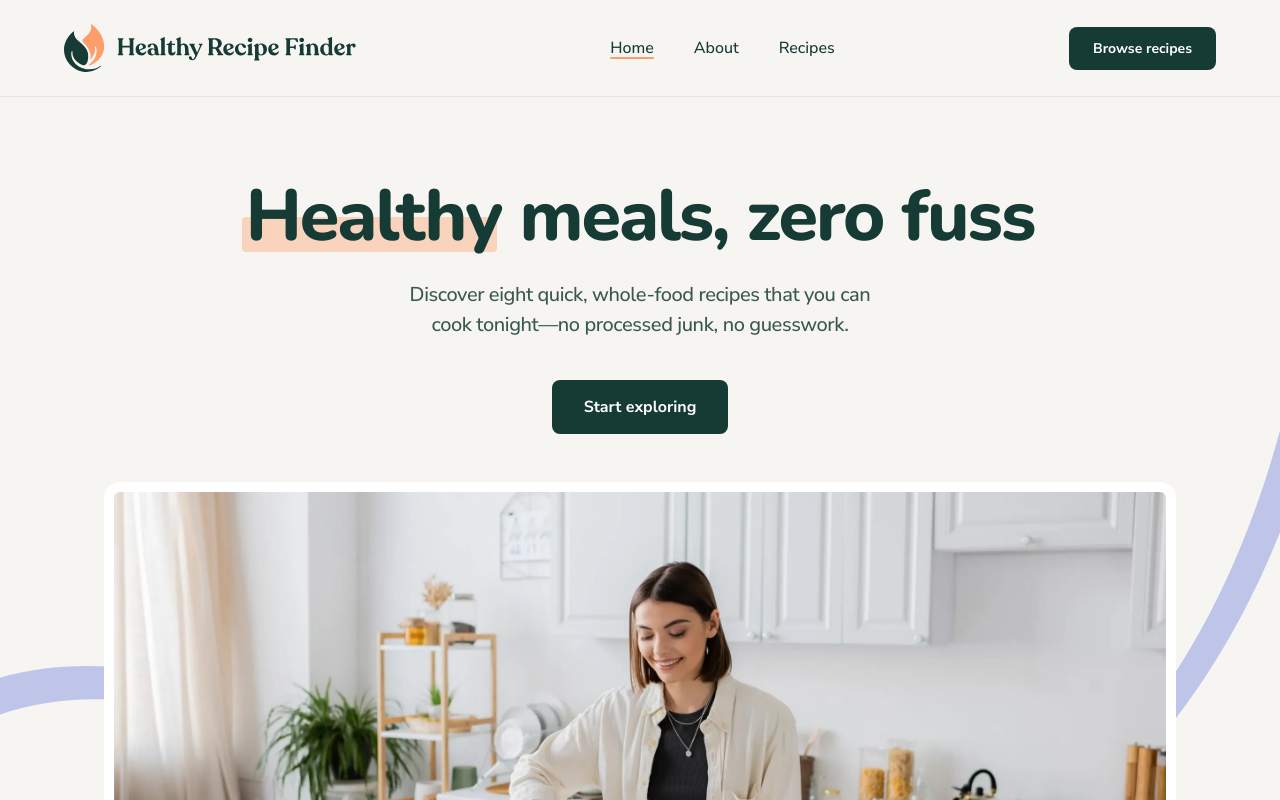
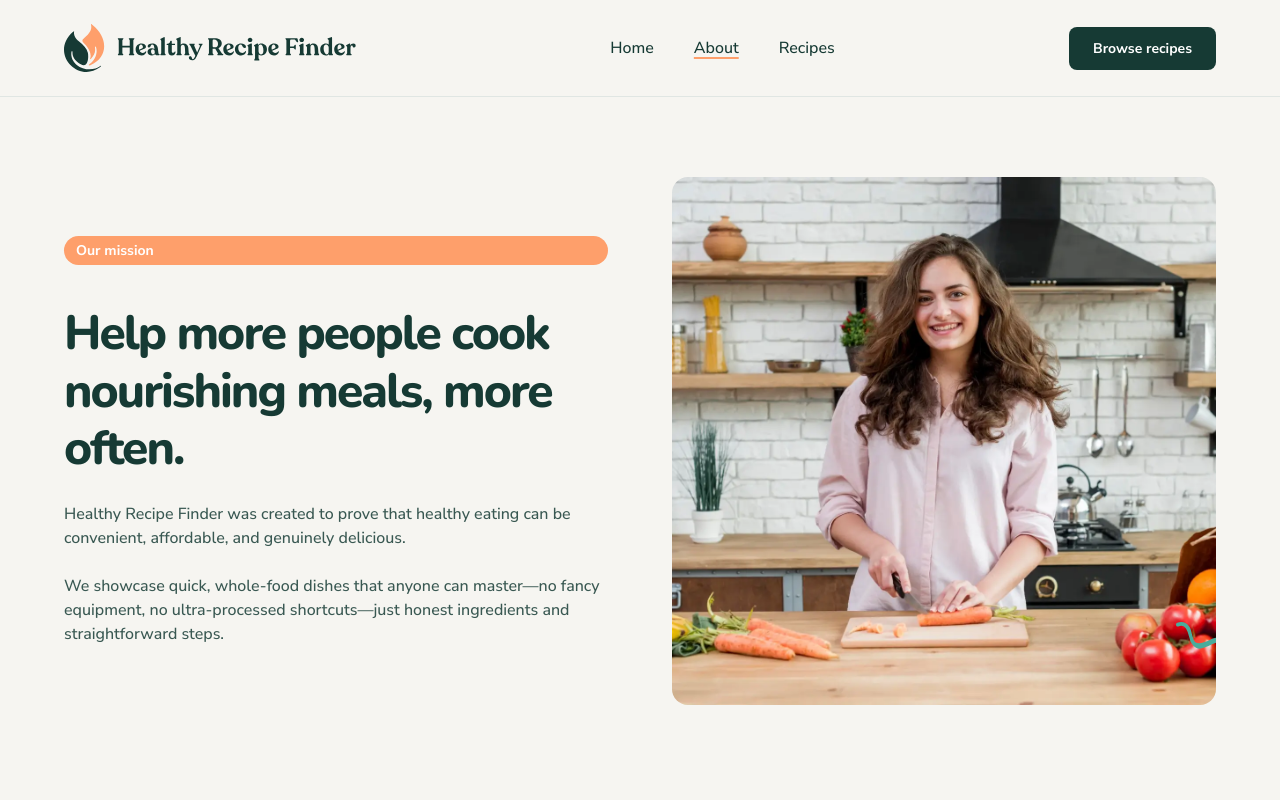
Before and after one commit to axoo01/recipe-finder, an Angular app: page / in a window 1280 px wide. Both pictures are taken after a click on the link "About". Shown: the top 800 px of the page. Built offline with nearby package versions, Linux system fonts and the light colour scheme.

Commit message:
feat: implement About page with signal-driven view switching
Adds AboutComponent with four content sections (mission, why we exist,
food philosophy, beyond the plate). Extends AppView to include 'about'
and wires the navbar About link to toggle the view.

```diff
--- a/src/app/app.component.html
+++ b/src/app/app.component.html
@@ -1,6 +1,7 @@
 <app-navbar
   [currentView]="currentView()"
   (homeClick)="showHome()"
+  (aboutClick)="showAbout()"
   (recipesClick)="showRecipes()"
 />
 
@@ -8,6 +9,12 @@
   <app-hero (browseClick)="showRecipes()" />
   <app-features />
   <app-real-life />
+  <app-cta (browseClick)="showRecipes()" />
+  <app-footer />
+}
+
+@if (currentView() === 'about') {
+  <app-about />
   <app-cta (browseClick)="showRecipes()" />
   <app-footer />
 }
--- a/src/app/app.component.ts
+++ b/src/app/app.component.ts
@@ -8,8 +8,9 @@ import { RealLifeComponent } from './components/real-life/real-life.component';
 import { RecipesComponent } from './components/recipes/recipes.component';
 import { CtaComponent } from './components/cta/cta.component';
 import { FooterComponent } from './components/footer/footer.component';
+import { AboutComponent } from './components/about/about.component';
 
-export type AppView = 'home' | 'recipes';
+export type AppView = 'home' | 'recipes' | 'about';
 
 @Component({
   selector: 'app-root',
@@ -23,6 +24,7 @@ export type AppView = 'home' | 'recipes';
     RecipesComponent,
     CtaComponent,
     FooterComponent,
+    AboutComponent,
   ],
 })
 export class AppComponent {
@@ -70,6 +72,11 @@ export class AppComponent {
     window.scrollTo({ top: 0, behavior: 'smooth' });
   }
 
+  showAbout(): void {
+    this.currentView.set('about');
+    window.scrollTo({ top: 0, behavior: 'smooth' });
+  }
+
   showRecipes(): void {
     this.currentView.set('recipes');
     window.scrollTo({ top: 0, behavior: 'smooth' });
--- /dev/null
+++ b/src/app/components/about/about.component.html
@@ -0,0 +1,75 @@
+<div class="about">
+
+  <section class="mission">
+    <div class="about-container mission-grid">
+      <div class="mission-text">
+        <span class="badge">Our mission</span>
+        <h2>Help more people cook nourishing meals, more often.</h2>
+        <p>Healthy Recipe Finder was created to prove that healthy eating can be convenient, affordable, and genuinely delicious.</p>
+        <p>We showcase quick, whole-food dishes that anyone can master—no fancy equipment, no ultra-processed shortcuts—just honest ingredients and straightforward steps.</p>
+      </div>
+      <div class="mission-image">
+        <picture>
+          <source media="(min-width: 768px)" srcset="assets/images/image-about-our-mission-large.webp">
+          <img src="assets/images/image-about-our-mission-small.webp" alt="Person preparing healthy food in a bright kitchen">
+        </picture>
+        <img src="assets/images/pattern-squiggle-2.svg" alt="" aria-hidden="true" class="mission-squiggle">
+      </div>
+    </div>
+  </section>
+
+  <section class="why-we-exist">
+    <div class="about-container split-grid">
+      <h2>Why we exist</h2>
+      <ul class="item-list">
+        @for (item of whyWeExist; track item.title) {
+          <li class="item">
+            <img src="assets/images/icon-bullet-point.svg" alt="" class="item-icon">
+            <div>
+              <h3>{{ item.title }}</h3>
+              <p>{{ item.body }}</p>
+            </div>
+          </li>
+        }
+      </ul>
+    </div>
+  </section>
+
+  <section class="food-philosophy">
+    <div class="about-container split-grid">
+      <h2>Our food philosophy</h2>
+      <ul class="item-list">
+        @for (item of foodPhilosophy; track item.title) {
+          <li class="item">
+            <img src="assets/images/icon-bullet-point.svg" alt="" class="item-icon">
+            <div>
+              <h3>{{ item.title }}</h3>
+              <p>{{ item.body }}</p>
+            </div>
+          </li>
+        }
+      </ul>
+    </div>
+  </section>
+
+  <section class="beyond">
+    <div class="about-container beyond-grid">
+      <div class="beyond-text">
+        <h2>Beyond the plate</h2>
+        <p>We believe food is a catalyst for community and well-being. By sharing approachable recipes, we hope to:</p>
+        <ul class="beyond-list">
+          @for (item of beyondThePlate; track item) {
+            <li>{{ item }}</li>
+          }
+        </ul>
+      </div>
+      <div class="beyond-image">
+        <picture>
+          <source media="(min-width: 768px)" srcset="assets/images/image-about-beyond-the-plate-large.webp">
+          <img src="assets/images/image-about-beyond-the-plate-small.webp" alt="Family cooking together in a bright kitchen">
+        </picture>
+      </div>
+    </div>
+  </section>
+
+</div>
--- /dev/null
+++ b/src/app/components/about/about.component.scss
@@ -0,0 +1,237 @@
+:host {
+  display: block;
+}
+
+.about-container {
+  max-width: 1200px;
+  margin: 0 auto;
+}
+
+// ── Shared grid layouts ──────────────────────────────────────
+
+.mission-grid {
+  display: grid;
+  grid-template-columns: 1fr 1fr;
+  gap: var(--spacing-800);
+  align-items: center;
+}
+
+.split-grid {
+  display: grid;
+  grid-template-columns: 1fr 1fr;
+  gap: var(--spacing-800);
+  align-items: start;
+}
+
+.beyond-grid {
+  display: grid;
+  grid-template-columns: 1fr 1fr;
+  gap: var(--spacing-800);
+  align-items: center;
+}
+
+// ── Section padding ──────────────────────────────────────────
+
+.mission,
+.why-we-exist,
+.food-philosophy,
+.beyond {
+  padding: var(--spacing-1000) var(--spacing-800);
+}
+
+// ── Mission ──────────────────────────────────────────────────
+
+.badge {
+  display: inline-block;
+  background-color: var(--color-orange-500);
+  color: var(--color-neutral-0);
+  font-family: var(--font-nunito-sans);
+  font-weight: 700;
+  font-size: 14px;
+  line-height: 150%;
+  padding: var(--spacing-050) var(--spacing-150);
+  border-radius: var(--radius-full);
+  margin-bottom: var(--spacing-200);
+}
+
+.mission-text {
+  display: flex;
+  flex-direction: column;
+  gap: var(--spacing-300);
+
+  h2 {
+    font-family: var(--font-nunito);
+    font-weight: 800;
+    font-size: 48px;
+    line-height: 120%;
+    letter-spacing: -2px;
+    color: var(--color-neutral-900);
+  }
+
+  p {
+    font-family: var(--font-nunito-sans);
+    font-weight: 500;
+    font-size: 16px;
+    line-height: 150%;
+    color: var(--color-neutral-600);
+  }
+}
+
+.mission-image {
+  position: relative;
+  border-radius: var(--radius-16);
+  overflow: hidden;
+
+  picture,
+  img:not(.mission-squiggle) {
+    width: 100%;
+    height: 100%;
+    object-fit: cover;
+    display: block;
+  }
+
+  .mission-squiggle {
+    position: absolute;
+    bottom: var(--spacing-400);
+    right: calc(-1 * var(--spacing-400));
+    width: 72px;
+    pointer-events: none;
+  }
+}
+
+// ── Why we exist / Food philosophy ──────────────────────────
+
+.why-we-exist h2,
+.food-philosophy h2 {
+  font-family: var(--font-nunito);
+  font-weight: 800;
+  font-size: 48px;
+  line-height: 120%;
+  letter-spacing: -2px;
+  color: var(--color-neutral-900);
+  position: sticky;
+  top: var(--spacing-400);
+}
+
+.item-list {
+  display: flex;
+  flex-direction: column;
+  gap: var(--spacing-500);
+  list-style: none;
+  padding: 0;
+  margin: 0;
+}
+
+.item {
+  display: flex;
+  gap: var(--spacing-200);
+  align-items: flex-start;
+
+  .item-icon {
+    width: 20px;
+    height: 20px;
+    flex-shrink: 0;
+    margin-top: 3px;
+  }
+
+  h3 {
+    font-family: var(--font-nunito-sans);
+    font-weight: 700;
+    font-size: 18px;
+    line-height: 150%;
+    color: var(--color-neutral-900);
+    margin-bottom: var(--spacing-100);
+  }
+
+  p {
+    font-family: var(--font-nunito-sans);
+    font-weight: 500;
+    font-size: 16px;
+    line-height: 150%;
+    color: var(--color-neutral-600);
+  }
+}
+
+// ── Beyond the plate ─────────────────────────────────────────
+
+.beyond-text {
+  display: flex;
+  flex-direction: column;
+  gap: var(--spacing-300);
+
+  h2 {
+    font-family: var(--font-nunito);
+    font-weight: 800;
+    font-size: 48px;
+    line-height: 120%;
+    letter-spacing: -2px;
+    color: var(--color-neutral-900);
+  }
+
+  p {
+    font-family: var(--font-nunito-sans);
+    font-weight: 500;
+    font-size: 16px;
+    line-height: 150%;
+    color: var(--color-neutral-600);
+  }
+}
+
+.beyond-list {
+  list-style: disc;
+  padding-left: var(--spacing-300);
+  display: flex;
+  flex-direction: column;
+  gap: var(--spacing-100);
+
+  li {
+    font-family: var(--font-nunito-sans);
+    font-weight: 500;
+    font-size: 16px;
+    line-height: 150%;
+    color: var(--color-neutral-600);
+  }
+}
+
+.beyond-image {
+  border-radius: var(--radius-16);
+  overflow: hidden;
+
+  picture,
+  img {
+    width: 100%;
+    height: 100%;
+    object-fit: cover;
+    display: block;
+  }
+}
+
+// ── Responsive ───────────────────────────────────────────────
+
+@media (max-width: 768px) {
+  .mission,
+  .why-we-exist,
+  .food-philosophy,
+  .beyond {
+    padding: var(--spacing-800) var(--spacing-400);
+  }
+
+  .mission-grid,
+  .split-grid,
+  .beyond-grid {
+    grid-template-columns: 1fr;
+    gap: var(--spacing-500);
+  }
+
+  .mission-text h2,
+  .why-we-exist h2,
+  .food-philosophy h2,
+  .beyond-text h2 {
+    font-size: 36px;
+  }
+
+  .why-we-exist h2,
+  .food-philosophy h2 {
+    position: static;
+  }
+}
--- /dev/null
+++ b/src/app/components/about/about.component.ts
@@ -0,0 +1,48 @@
+import { Component } from '@angular/core';
+
+@Component({
+  selector: 'app-about',
+  templateUrl: './about.component.html',
+  styleUrl: './about.component.scss',
+})
+export class AboutComponent {
+  readonly whyWeExist = [
+    {
+      title: 'Cut through the noise.',
+      body: 'The internet is bursting with recipes, yet most busy cooks still default to take-away or packaged foods. We curate a tight collection of fool-proof dishes so you can skip the scrolling and start cooking.',
+    },
+    {
+      title: 'Empower home kitchens.',
+      body: 'When you control what goes into your meals, you control how you feel. Every recipe is built around unrefined ingredients and ready in about half an hour of active prep.',
+    },
+    {
+      title: 'Make healthy look good.',
+      body: 'High-resolution imagery shows you exactly what success looks like—because we eat with our eyes first, and confidence matters.',
+    },
+  ];
+
+  readonly foodPhilosophy = [
+    {
+      title: 'Whole ingredients first.',
+      body: 'Fresh produce, grains, legumes, herbs, and quality fats form the backbone of every recipe.',
+    },
+    {
+      title: 'Flavor without compromise.',
+      body: 'Spices, citrus, and natural sweetness replace excess salt, sugar, and additives.',
+    },
+    {
+      title: 'Respect for time.',
+      body: 'Weeknight meals should slot into real schedules; weekend cooking can be leisurely but never wasteful.',
+    },
+    {
+      title: 'Sustainable choices.',
+      body: 'Short ingredient lists cut down on food waste and carbon footprint, while plant-forward dishes keep things planet-friendly.',
+    },
+  ];
+
+  readonly beyondThePlate = [
+    'Encourage family dinners and social cooking.',
+    'Reduce reliance on single-use packaging and delivery waste.',
+    'Spark curiosity about seasonal produce and local agriculture.',
+  ];
+}
--- a/src/app/components/navbar/navbar.component.html
+++ b/src/app/components/navbar/navbar.component.html
@@ -8,7 +8,10 @@
         <a href="#" (click)="$event.preventDefault(); homeClick.emit()"
            [class.active]="currentView() === 'home'">Home</a>
       </li>
-      <li><a href="#">About</a></li>
+      <li>
+        <a href="#" (click)="$event.preventDefault(); aboutClick.emit()"
+           [class.active]="currentView() === 'about'">About</a>
+      </li>
       <li>
         <a href="#" (click)="$event.preventDefault(); recipesClick.emit()"
            [class.active]="currentView() === 'recipes'">Recipes</a>
--- a/src/app/components/navbar/navbar.component.ts
+++ b/src/app/components/navbar/navbar.component.ts
@@ -10,5 +10,6 @@ export class NavbarComponent {
   currentView = input<AppView>('home');
 
   homeClick = output<void>();
+  aboutClick = output<void>();
   recipesClick = output<void>();
 }
```
